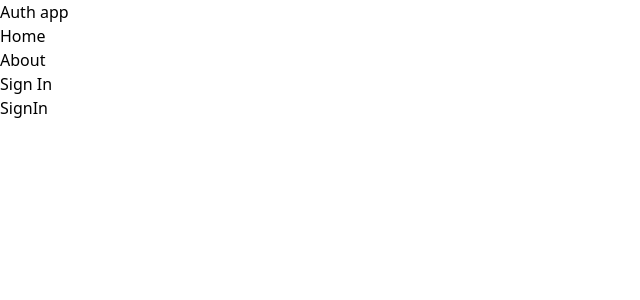
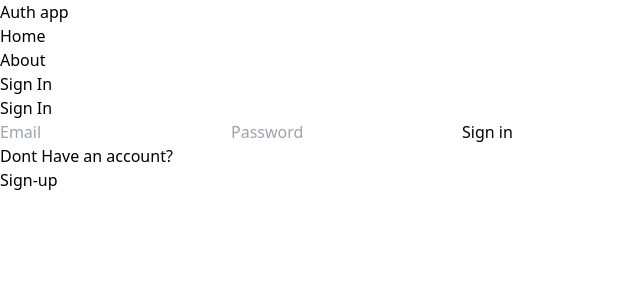
Before and after one commit to Irfanxpk/MERN-Auth-Project, a React (Vite) app in the folder Client/: page /sign-in in a window 1280 px wide. Shown: the top 300 px of the page, without its empty margins (0-640 px from the left). Built offline with nearby package versions, Linux system fonts and the light colour scheme.

Commit message:
complete sign-in functionality

```diff
--- a/Client/src/pages/SignIn.jsx
+++ b/Client/src/pages/SignIn.jsx
@@ -1,8 +1,75 @@
+import { useState } from "react";
+import { Link ,useNavigate} from "react-router-dom";
+const SignIn = () => {
+  const [formData, setFormData] = useState({});
+  const [error, setError] = useState(null);
+  const [loading, setLoading] = useState(false);
+  const navigate = useNavigate();
+  const handleChange = (e) => {
+    setFormData({ ...formData, [e.target.id]: e.target.value });
+  };
 
-const SignIn = () => {
+  const handleSubmit = async (e) => {
+    e.preventDefault();
+    try {
+      setLoading(false);
+
+      setError(false);
+
+      const res = await fetch("/api/auth/signin", {
+        method: "POST",
+        headers: {
+          "Content-Type": "application/json",
+        },
+        body: JSON.stringify(formData),
+      });
+      const data = await res.json();
+      if (data.success == false) {
+        setError(true);
+        return;
+      }
+      navigate('/')
+    } catch (err) {
+      setLoading(false);
+      setError(err);
+    }
+  };
   return (
-    <div>SignIn</div>
-  )
-}
+    <div className="p-3 max-w-lg mx-auto">
+      <h1 className="text-3xl text-center font-semibold my-7">Sign In</h1>
 
-export default SignIn
+      <form className="flex flex-col gap-4" onSubmit={handleSubmit}>
+        <input
+          type="email"
+          className="bg-slate-100 p-3 rounded-lg"
+          id="email"
+          placeholder="Email"
+          onChange={handleChange}
+        />
+        <input
+          type="password"
+          className="bg-slate-100 p-3 rounded-lg"
+          id="password"
+          placeholder="Password"
+          onChange={handleChange}
+        />
+        <button
+          disabled={loading}
+          className="bg-slate-700 text-white p-3 rounded-lg uppercase hover:opacity-95 disabled:opacity-80"
+          type="submit"
+        >
+          {loading ? "Loading......." : "Sign in"}
+        </button>
+      </form>
+      <div className="flex gap-2 mt-5 ">
+        <p>Dont Have an account?</p>
+        <Link to="/sign-up">
+          <span className="text-blue-500"> Sign-up</span>
+        </Link>
+      </div>
+      <p className="text-red-700 mt-5 ">{error && "Somthing went wrong!.."}</p>
+    </div>
+  );
+};
+
+export default SignIn;
--- a/Client/src/pages/SignUp.jsx
+++ b/Client/src/pages/SignUp.jsx
@@ -1,10 +1,11 @@
 
 import { useState } from "react";
-import { Link } from "react-router-dom";
+import { Link , useNavigate } from "react-router-dom";
 const SignUp = () => {
   const [formData, setFormData] = useState({});
   const [error, setError] = useState(null);
   const [loading, setLoading] = useState(false);
+  const navigate = useNavigate();
   const handleChange = (e) => {
     setFormData({ ...formData, [e.target.id]: e.target.value });
 
@@ -32,6 +33,7 @@
         setError(true)
         return
       }
+      navigate('/sign-in');
 
     } catch (err){
       setLoading(false)
```
